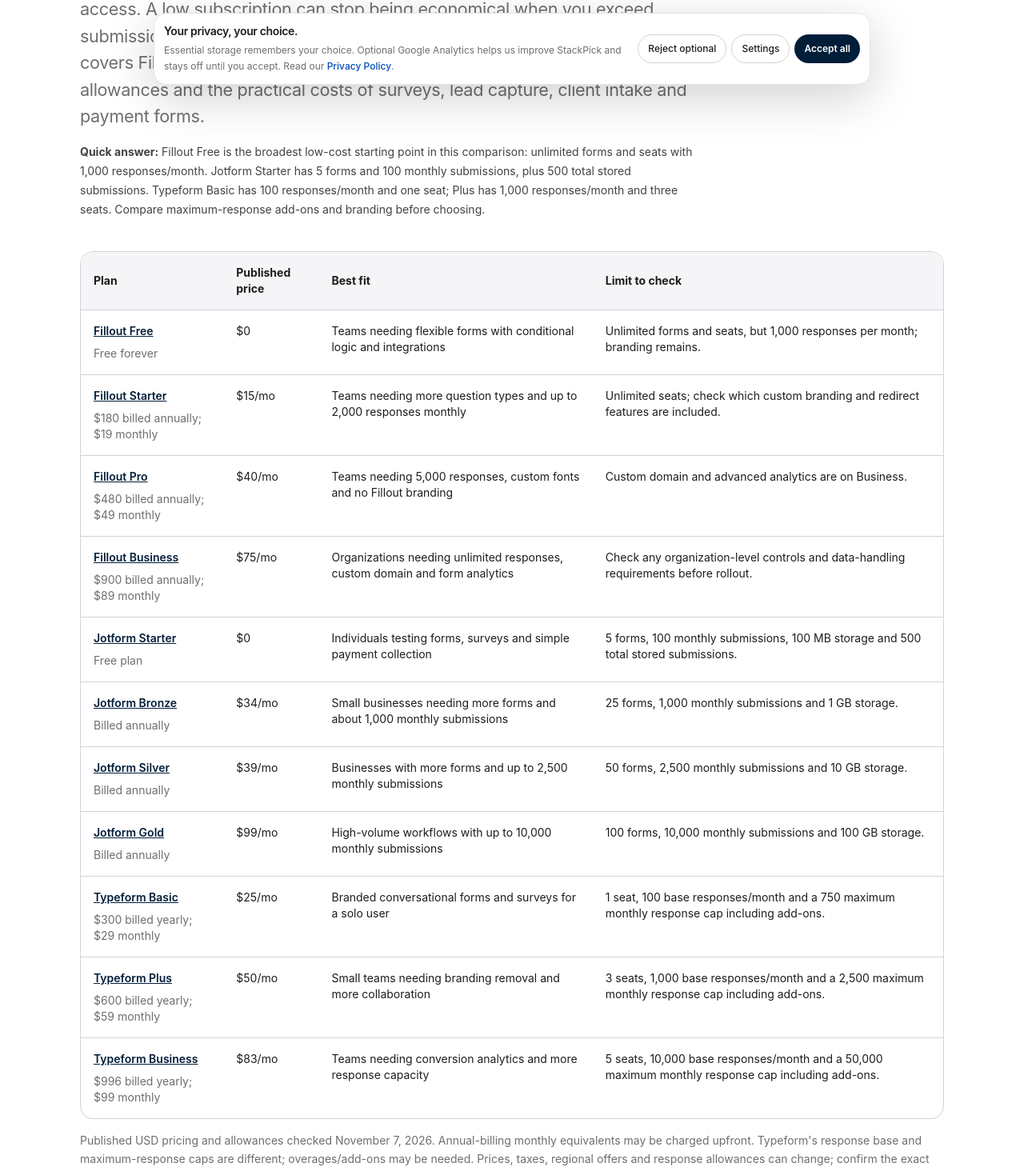
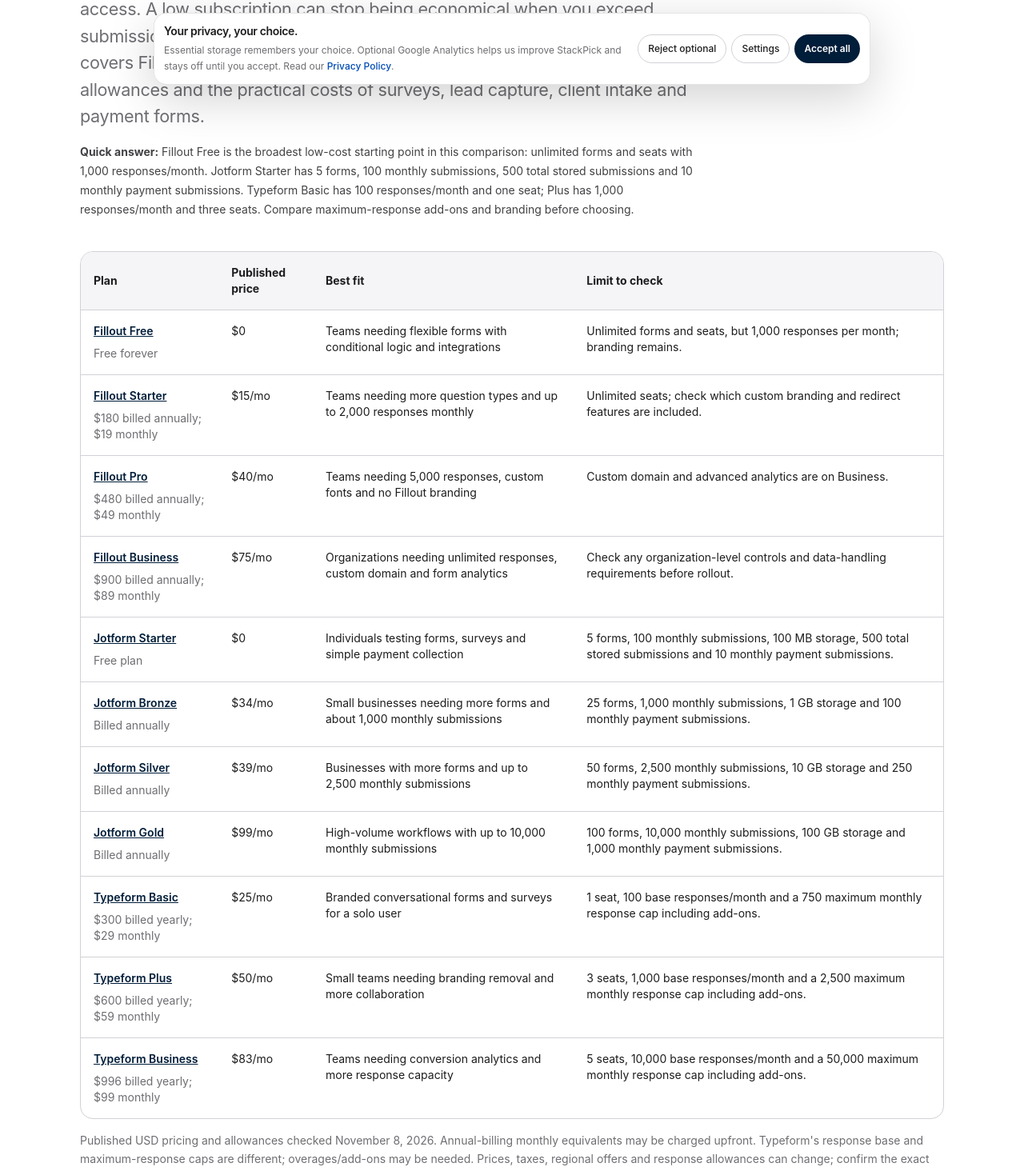
Before and after one commit to LinukaBandara/StackPick, a Next.js app: page /best/online-form-builder-pricing in a window 1280 px wide. Shown: the part 670-2134 px from the top of the page at 80% size. Built offline with nearby package versions, Linux system fonts and the light colour scheme; no server answers.

Commit message:
content: clarify Jotform payment submission limits

```diff
--- a/app/best/online-form-builder-pricing/page.tsx
+++ b/app/best/online-form-builder-pricing/page.tsx
@@ -12,10 +12,10 @@ const plans = [
   { name: "Fillout Starter", price: "$15/mo", billing: "$180 billed annually; $19 monthly", fit: "Teams needing more question types and up to 2,000 responses monthly", limits: "Unlimited seats; check which custom branding and redirect features are included.", url: "https://www.fillout.com/pricing" },
   { name: "Fillout Pro", price: "$40/mo", billing: "$480 billed annually; $49 monthly", fit: "Teams needing 5,000 responses, custom fonts and no Fillout branding", limits: "Custom domain and advanced analytics are on Business.", url: "https://www.fillout.com/pricing" },
   { name: "Fillout Business", price: "$75/mo", billing: "$900 billed annually; $89 monthly", fit: "Organizations needing unlimited responses, custom domain and form analytics", limits: "Check any organization-level controls and data-handling requirements before rollout.", url: "https://www.fillout.com/pricing" },
-  { name: "Jotform Starter", price: "$0", billing: "Free plan", fit: "Individuals testing forms, surveys and simple payment collection", limits: "5 forms, 100 monthly submissions, 100 MB storage and 500 total stored submissions.", url: "https://www.jotform.com/pricing/" },
-  { name: "Jotform Bronze", price: "$34/mo", billing: "Billed annually", fit: "Small businesses needing more forms and about 1,000 monthly submissions", limits: "25 forms, 1,000 monthly submissions and 1 GB storage.", url: "https://www.jotform.com/pricing/" },
-  { name: "Jotform Silver", price: "$39/mo", billing: "Billed annually", fit: "Businesses with more forms and up to 2,500 monthly submissions", limits: "50 forms, 2,500 monthly submissions and 10 GB storage.", url: "https://www.jotform.com/pricing/" },
-  { name: "Jotform Gold", price: "$99/mo", billing: "Billed annually", fit: "High-volume workflows with up to 10,000 monthly submissions", limits: "100 forms, 10,000 monthly submissions and 100 GB storage.", url: "https://www.jotform.com/pricing/" },
+  { name: "Jotform Starter", price: "$0", billing: "Free plan", fit: "Individuals testing forms, surveys and simple payment collection", limits: "5 forms, 100 monthly submissions, 100 MB storage, 500 total stored submissions and 10 monthly payment submissions.", url: "https://www.jotform.com/pricing/" },
+  { name: "Jotform Bronze", price: "$34/mo", billing: "Billed annually", fit: "Small businesses needing more forms and about 1,000 monthly submissions", limits: "25 forms, 1,000 monthly submissions, 1 GB storage and 100 monthly payment submissions.", url: "https://www.jotform.com/pricing/" },
+  { name: "Jotform Silver", price: "$39/mo", billing: "Billed annually", fit: "Businesses with more forms and up to 2,500 monthly submissions", limits: "50 forms, 2,500 monthly submissions, 10 GB storage and 250 monthly payment submissions.", url: "https://www.jotform.com/pricing/" },
+  { name: "Jotform Gold", price: "$99/mo", billing: "Billed annually", fit: "High-volume workflows with up to 10,000 monthly submissions", limits: "100 forms, 10,000 monthly submissions, 100 GB storage and 1,000 monthly payment submissions.", url: "https://www.jotform.com/pricing/" },
   { name: "Typeform Basic", price: "$25/mo", billing: "$300 billed yearly; $29 monthly", fit: "Branded conversational forms and surveys for a solo user", limits: "1 seat, 100 base responses/month and a 750 maximum monthly response cap including add-ons.", url: "https://www.typeform.com/pricing" },
   { name: "Typeform Plus", price: "$50/mo", billing: "$600 billed yearly; $59 monthly", fit: "Small teams needing branding removal and more collaboration", limits: "3 seats, 1,000 base responses/month and a 2,500 maximum monthly response cap including add-ons.", url: "https://www.typeform.com/pricing" },
   { name: "Typeform Business", price: "$83/mo", billing: "$996 billed yearly; $99 monthly", fit: "Teams needing conversion analytics and more response capacity", limits: "5 seats, 10,000 base responses/month and a 50,000 maximum monthly response cap including add-ons.", url: "https://www.typeform.com/pricing" },
@@ -25,10 +25,10 @@ export default function Page() {
   return (
     <main className="bg-white">
       <article className="sp-container py-14 sm:py-20">
-        <p className="sp-eyebrow">Software pricing · Checked November 7, 2026</p>
+        <p className="sp-eyebrow">Software pricing · Checked November 8, 2026</p>
         <h1 className="sp-display mt-4 max-w-4xl">Online form builder pricing: compare response limits, seats and branding</h1>
         <p className="sp-body-large mt-6 max-w-3xl">Form builders may charge by response volume, form count, seats or feature access. A low subscription can stop being economical when you exceed submission limits or need to remove vendor branding. This comparison covers Fillout, Jotform and Typeform, with attention to monthly response allowances and the practical costs of surveys, lead capture, client intake and payment forms.</p>
-        <p className="mt-4 max-w-3xl text-sm leading-6 text-[#424245]"><strong>Quick answer:</strong> Fillout Free is the broadest low-cost starting point in this comparison: unlimited forms and seats with 1,000 responses/month. Jotform Starter has 5 forms and 100 monthly submissions, plus 500 total stored submissions. Typeform Basic has 100 responses/month and one seat; Plus has 1,000 responses/month and three seats. Compare maximum-response add-ons and branding before choosing.</p>
+        <p className="mt-4 max-w-3xl text-sm leading-6 text-[#424245]"><strong>Quick answer:</strong> Fillout Free is the broadest low-cost starting point in this comparison: unlimited forms and seats with 1,000 responses/month. Jotform Starter has 5 forms, 100 monthly submissions, 500 total stored submissions and 10 monthly payment submissions. Typeform Basic has 100 responses/month and one seat; Plus has 1,000 responses/month and three seats. Compare maximum-response add-ons and branding before choosing.</p>
 
         <section className="mt-10 overflow-x-auto rounded-2xl border border-[#d2d2d7]">
           <table className="w-full min-w-[850px] border-collapse text-left text-sm">
@@ -36,7 +36,7 @@ export default function Page() {
             <tbody>{plans.map((p) => <tr key={p.name} className="border-t border-[#d2d2d7] align-top"><td className="p-4"><a className="font-semibold text-[#001D39] underline" href={p.url} target="_blank" rel="noreferrer">{p.name}</a><p className="mt-2 text-[#6e6e73]">{p.billing}</p></td><td className="p-4 whitespace-nowrap">{p.price}</td><td className="p-4">{p.fit}</td><td className="p-4">{p.limits}</td></tr>)}</tbody>
           </table>
         </section>
-        <p className="mt-4 text-sm leading-relaxed text-[#6e6e73]">Published USD pricing and allowances checked November 7, 2026. Annual-billing monthly equivalents may be charged upfront. Typeform's response base and maximum-response caps are different; overages/add-ons may be needed. Prices, taxes, regional offers and response allowances can change; confirm the exact amount and plan limits on the official pricing pages.</p>
+        <p className="mt-4 text-sm leading-relaxed text-[#6e6e73]">Published USD pricing and allowances checked November 8, 2026. Annual-billing monthly equivalents may be charged upfront. Typeform's response base and maximum-response caps are different; overages/add-ons may be needed. Prices, taxes, regional offers and response allowances can change; confirm the exact amount and plan limits on the official pricing pages.</p>
 
         <section className="mt-12 max-w-3xl">
           <h2 className="text-2xl font-semibold tracking-tight">Calculate cost by expected responses</h2>
@@ -89,7 +89,7 @@ export default function Page() {
             <li><Link className="underline" href="/best/crm-software-pricing">CRM software pricing</Link></li>
           </ul>
         </section>
-        <p className="mt-8 text-xs leading-relaxed text-[#6e6e73]">Editorial comparison of published US-dollar prices checked November 7, 2026. Annual-billing monthly equivalents are billed upfront; plan limits and prices change. This is desk research, not a live submission-volume benchmark. Confirm the current response base, maximum cap, storage and final checkout amount on each official vendor pricing page; currency, tax and availability vary by country.</p>
+        <p className="mt-8 text-xs leading-relaxed text-[#6e6e73]">Editorial comparison of published US-dollar prices checked November 8, 2026. Annual-billing monthly equivalents are billed upfront; plan limits and prices change. This is desk research, not a live submission-volume benchmark. Confirm the current response base, maximum cap, storage and final checkout amount on each official vendor pricing page; currency, tax and availability vary by country.</p>
       </article>
     </main>
   );
```
